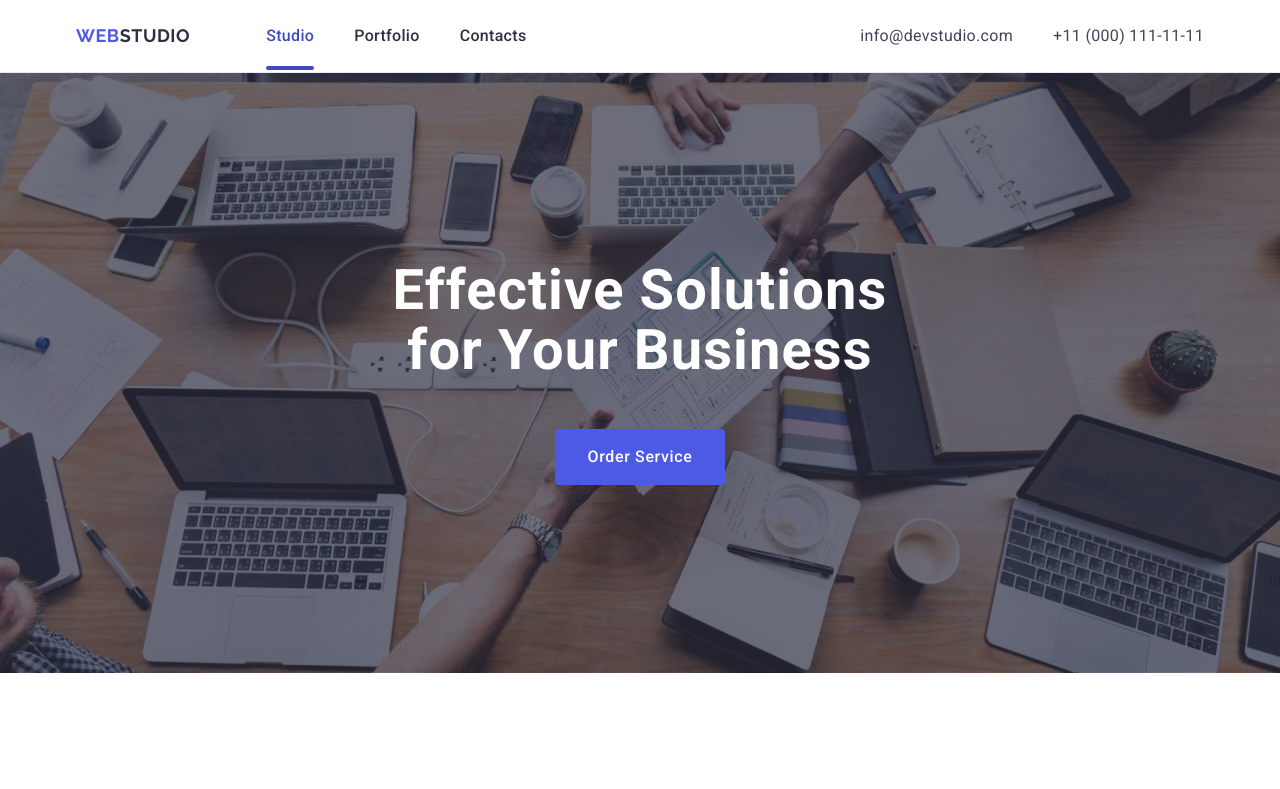
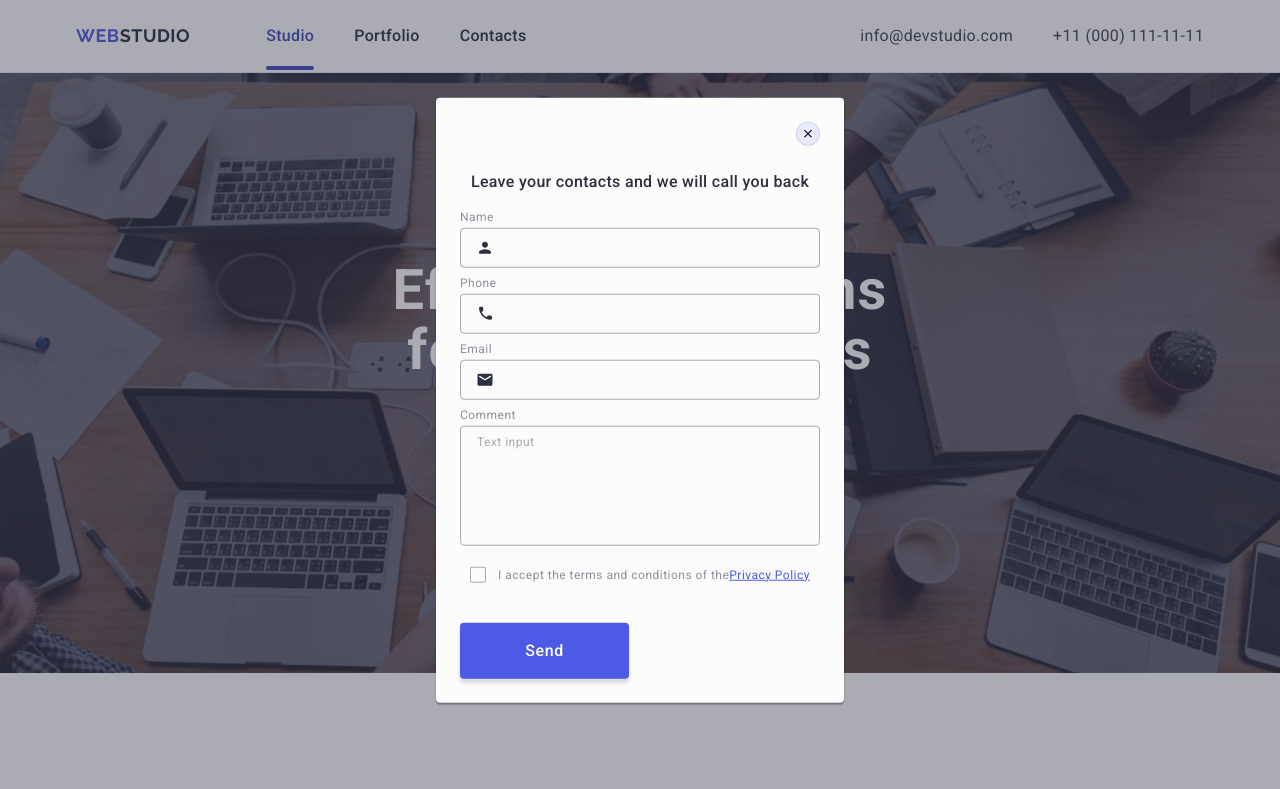
Before and after one commit to biletskakatia/goit-markup-hw-05, a plain HTML site: page index.html in a window 1280 px wide. Shown: the top 789 px of the page. Drawn offline with nearby package versions, Linux system fonts and the light colour scheme.

Commit message:
mod5-(2)

```diff
--- a/css/styles.css
+++ b/css/styles.css
@@ -235,8 +235,7 @@ align-items: center;
 justify-content: center;
 margin-bottom: 8px;
 }
-.values-conteiner-icon{
-}
+
 
 .values-subtitle {
     color: #2e2f42;
@@ -507,7 +506,10 @@ font-weight: 500;
 
     fill: #f4f4fd;
 }
-
+.footer-form{
+    display: flex;
+    gap: 24px;
+}
 
 .footer-input{
     width: 264px;
@@ -516,27 +518,41 @@ font-weight: 500;
     border: 1px solid  #FFF;
     box-shadow: 0px 4px 4px 0px rgba(0, 0, 0, 0.15);
     background-color: transparent;
-    margin-right: 24px;
-    padding: 8px 16px;;
-}
-.footer-input::placeholder{
+    padding: 8px 16px;
     color:  #FFF;
     font-size: 12px;
-    line-height: 2.00;
+    line-height: 2;
+    letter-spacing: 0.04em;
+}
+/*.footer-input::placeholder{
+    color:  #FFF;
+    font-size: 12px;
+    line-height: 2;
     letter-spacing: 0.04em;
 
-}
+}*/
 .footer-form-btn{
+    min-width: 165px;
+    height: 40px;
     border-radius: 4px;
     background:  #4D5AE5;
     padding: 8px 24px;
-    display: inline-flex;
+    display: flex;
     justify-content: center;
     align-items: center;
     gap: 16px;
     text-align: center;
     color: #FFF;
+    font-weight: 500;
+    line-height: 1.5;
+    letter-spacing: 0.04em;
+    cursor: pointer;
+    border: none;
 
+}
+
+.footer-form-icon{
+    margin-left: 16px;
 }
 /*--------------------------------*/
 
@@ -545,7 +561,7 @@ width: 100%;
 height: 100%;
 position: fixed;
 top: 0;
-background: rgba(46, 47, 66, 0.70);
+background-color: rgba(46, 47, 66, 0.4);
 opacity: 0;
 visibility: hidden;
 pointer-events: none;
@@ -569,6 +585,7 @@ transition: opacity 250ms cubic-bezier(0.4, 0, 0.2, 1), visibility 250ms cubic-b
     transform: translate(-50%, -50%);
     padding: 24px;
     transition: transform 250ms cubic-bezier(0.4, 0, 0.2, 1);
+    padding: 72px 24px 24px 24px;
 }
 .modal-close-btn{
     margin-left: auto;
@@ -578,14 +595,15 @@ transition: opacity 250ms cubic-bezier(0.4, 0, 0.2, 1), visibility 250ms cubic-b
     width: 24px;
     height: 24px;
     border-radius: 50%;
-    padding: 0;
-    cursor: pointer;
-    border: 1px solid rgba(0, 0, 0, 0.10);
+    display: flex;
     background-color: #E7E9FC;
-    display: flex;
     align-items: center;
     justify-content: center;
+    cursor: pointer;
+    border: 1px solid rgba(0, 0, 0, 0.1);
+    padding: 0;
     transition: background-color 250ms cubic-bezier(0.4, 0, 0.2, 1), border 250ms cubic-bezier(0.4, 0, 0.2, 1);
+
 }
 
 .modal-close{
@@ -609,15 +627,22 @@ text-align: center;
 font-family: Roboto;
 font-size: 16px;
 font-weight: 500;
-line-height: 1.15;
+line-height: 1.5;
 letter-spacing: 0.02em;
 max-width: 360px;
-margin-top: 48px;
 margin-bottom: 16px;
 }
 
 .form-field{
-    margin-bottom: 18px;
+    margin-bottom: 8px;
+
+}
+.textarea{
+    margin-bottom: 16px;
+}
+
+.checkbox{
+    margin-bottom: 24px;
 }
 
 .form-input-wrap{
@@ -627,10 +652,12 @@ margin-bottom: 16px;
 .modal-input{
     width: 100%;
     height: 40px;
+    padding-left: 38px;
     border-radius: 4px;
     border: 1px solid  rgba(46, 47, 66, 0.40);
     background-color: transparent;
     outline: transparent;
+    transition: border-color 250ms cubic-bezier(0.4, 0, 0.2, 1);
 }
 
 .modal-input:hover,
@@ -658,6 +685,7 @@ margin-bottom: 16px;
     left: 16px;
     top: 50%;
     transform: translateY(-50%);
+    transition: fill 250ms cubic-bezier(0.4, 0, 0.2, 1);
 }
 
 .form-text{
@@ -669,8 +697,16 @@ margin-bottom: 16px;
     outline: transparent;
     padding: 8px 16px;
     resize: none;
+    font-size: 12px;
+    line-height: 1.17;
+    letter-spacing: 0.04em;
+    color: rgba(46, 47, 66, 0.4);
+    transition: border-color 250ms cubic-bezier(0.4, 0, 0.2, 1);
+
 }
-
+.form-text:focus{
+    border-color: #4D5AE5;
+}
 .form-text::placeholder{
     color:  rgba(46, 47, 66, 0.40);
     font-family: Roboto;
@@ -697,24 +733,29 @@ margin-bottom: 16px;
     text-decoration: underline;
 }
 
-.check-label span {
+.span-form {
     width: 16px;
     height: 16px;
     border-width: 1px;
-    border:  rgba(46, 47, 66, 0.40);
+    border: 1px solid rgba(46, 47, 66, 0.4);
+    border-radius: 2px;
     margin-right: 12px;
     fill: transparent;
+    transition: background-color 250ms cubic-bezier(0.4, 0, 0.2, 1), border 250ms cubic-bezier(0.4, 0, 0.2, 1), fill 250ms cubic-bezier(0.4, 0, 0.2, 1);
+    display: inline-flex;
+    align-items: center;
+    justify-content: center;
 }
 
 .check-input:checked + .check-label span{
 background-color: #404BBF;
 border-width: 1px;
 border: #404BBF;
-fill: #FFFFFF;
+fill: #F4F4FD;
 }
 
 .form-btn{
-    display: flex;
+    display: block;
     padding: 16px 32px;
     border-radius: 4px;
     background: #4D5AE5;
@@ -723,8 +764,15 @@ fill: #FFFFFF;
     text-align: center;
     font-family: Roboto;
     font-size: 16px;
-    line-height: 1.15;
+    line-height: 1.5;
     letter-spacing: 0.04em;
+    font-weight: 500;
+    min-width: 169px;
+    height: 56px;
+    font-family: "Roboto", sans-serif;
+    cursor: pointer;
+    border: none;
+    transition: background-color 250ms cubic-bezier(0.4, 0, 0.2, 1);
 }
 
 /** ----------------------------------- */
--- a/index.html
+++ b/index.html
@@ -406,7 +406,10 @@
        <div class="footer-subscribe">
         <p class="footer-subscribe-text footer-soc-media-text">Subscribe</p>
         <form class="footer-form">
-            <input name="e-mail" class="footer-input" placeholder="E-mail"/>
+            <label class="footer-form-label">
+                <input type="email" name="e-mail" class="footer-input" placeholder="E-mail"/>
+            </label>
+
             <button type="submit"class="footer-form-btn">
                 Subscribe
                 <svg class="footer-form-icon" width="24" height="24">
@@ -417,7 +420,7 @@
        </div>
     </div>
     </footer>
- <div class="backdrop">
+ <div class="backdrop is-open">
     <div class="modal">
         <button type="button" class="modal-close-btn">
             <svg class="modal-close" width="8" height="8">
@@ -431,7 +434,7 @@
                 <label for="user-name" class="form-label">Name</label>
                 <div class="form-input-wrap">
                     <input type="text" name="user-name" class="modal-input" id="user-name"/>
-                    <svg class="form-icon" width="18" height="18">
+                    <svg class="form-icon" width="18" height="24">
                         <use href="./images/icons.svg#icon-person-modal" ></use>
                     </svg>
                 </div>
@@ -441,7 +444,7 @@
                 <label for="user-phone" class="form-label">Phone</label>
                 <div class="form-input-wrap">
                     <input type="tel" name="user-phone"class="modal-input" id="user-phone"/>
-                     <svg class="form-icon" width="18" height="18">
+                     <svg class="form-icon" width="18" height="24">
                           <use href="./images/icons.svg#icon-phone-modal" ></use>
                      </svg>
                 </div>
@@ -451,24 +454,24 @@
                 <label for="user-email" class="form-label">Email</label>
                 <div class="form-input-wrap">
                     <input type="email" name="user-email" class="modal-input" id="user-email"/>
-                    <svg class="form-icon" width="18" height="18">
+                    <svg class="form-icon" width="18" height="24">
                         <use href="./images/icons.svg#icon-email-modal" ></use>
                     </svg>
                 </div>
             </div>
-            <div class="form-field">
-                <label for="user-commen" class="form-label">Comment</label>
-                   <textarea name="user-comment" id="user-commen" class="form-text" placeholder="Text input"></textarea>
+            <div class="form-field textarea">
+                <label for="user-comment" class="form-label">Comment</label>
+                   <textarea name="user-comment" id="user-comment" class="form-text" placeholder="Text input"></textarea>
             </div>
-            <div class="form-field">
-                <input type="checkbox" name="policy" id="policy" class="check-input visually-hidden" value="true"/>
-                <label for="policy" class="check-label">
-                    <span>
-                        <svg class="check-icon" width="10" height="10">
+            <div class="form-field checkbox">
+                <input type="checkbox" name="user-privacy" id="user-privacy" class="check-input visually-hidden" value="true"/>
+                <label for="user-privacy" class="check-label">
+                    <span class="span-form">
+                        <svg class="check-icon" width="10" height="8">
                             <use href="./images/icons.svg#icon-check" ></use>
                         </svg>
 
-                    </span> I accept the terms and conditions of the <a href=""> Privacy Policy</a></label>
+                    </span> I accept the terms and conditions of the <a href="" class="privacy-link"> Privacy Policy</a></label>
             </div>
             <button type="submit" class="form-btn">Send</button>
         </form>
```
